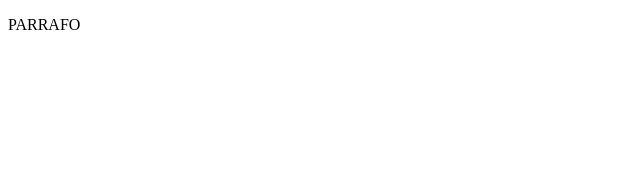
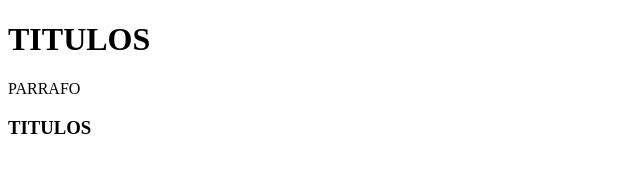
Before and after one commit to Carloncho37/ArgProg_Project_BE, a plain HTML site: page index.html in a window 1280 px wide. Shown: the whole page, without its empty margins (0-640 px from the left). Drawn offline with Linux system fonts and the light colour scheme.

Commit message:
se agrego h1 al body

```diff
--- a/index.html
+++ b/index.html
@@ -7,6 +7,9 @@
     <title>Demos</title>
 </head>
 <body>
+    <h1>TITULOS</h1>
     <p> PARRAFO </p>
+    <H3>TITULOS</H3>
+
 </body>
 </html>
```
